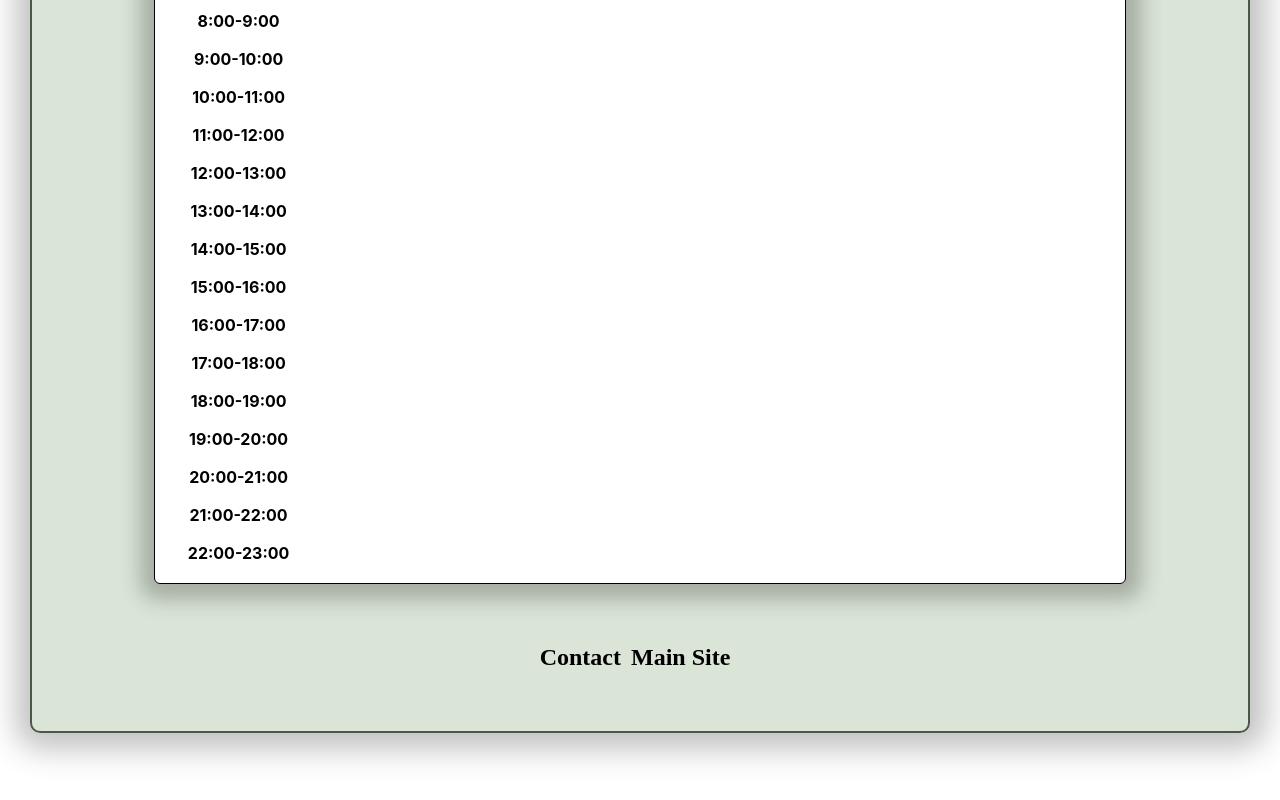
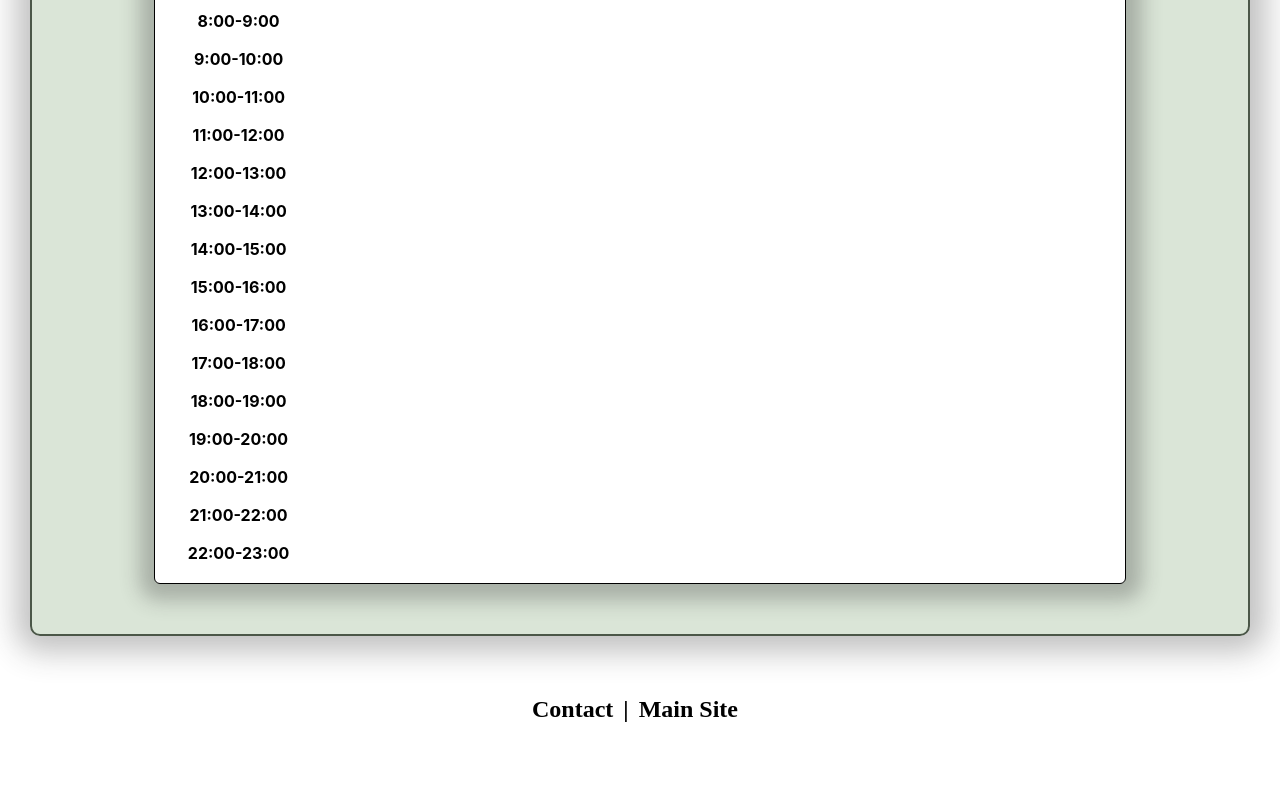
Before and after one commit to ja853/hcicwii, a React (Create React App) app: page / in a window 1280 px wide. Shown: the part 598-1398 px from the top of the page. After the commit the page ends 1361 px from the top, so only its background shows below. Built offline with nearby package versions, Linux system fonts and the light colour scheme.

Commit message:
Change footer

```diff
--- a/src/App.css
+++ b/src/App.css
@@ -53,7 +53,7 @@ ul li{
 
 .App-body{
   background-color: white;
-  min-height: 200vh;
+  min-height: 100vh;
   display: flex;
   flex-direction: column;
   align-items: center;
@@ -67,7 +67,7 @@ ul li{
   border-radius: 10px;
   border: 2px solid rgb(75, 87, 72);
   box-shadow: 1px 1px 30px 15px rgba(51, 51, 51, 0.3);
-  padding-bottom: 20px;
+  padding-bottom: 50px;
 }
 
 .second-title{
@@ -155,7 +155,11 @@ h2{
   padding-right: 10px;
 }
 
-h2:hover{
+#footer-tag{
+  padding-right: 10px;
+}
+
+#footer-tag:hover{
   color: red;
 
 }
--- a/src/App.js
+++ b/src/App.js
@@ -62,12 +62,13 @@ function App() {
               <tr><th id="time">21:00-22:00</th></tr>
               <tr><th id="time">22:00-23:00</th></tr>
             </table>
-            <div className="footer">
-              <h2>Contact</h2>
-              <h2>Main Site</h2>
-            </div>
           </div>
       </div>
+      <div className="footer">
+              <h2 id="footer-tag">Contact</h2>
+              <h2> | </h2>
+              <h2 id="footer-tag">Main Site</h2>
+            </div>
     </div>
   );
 }
```
